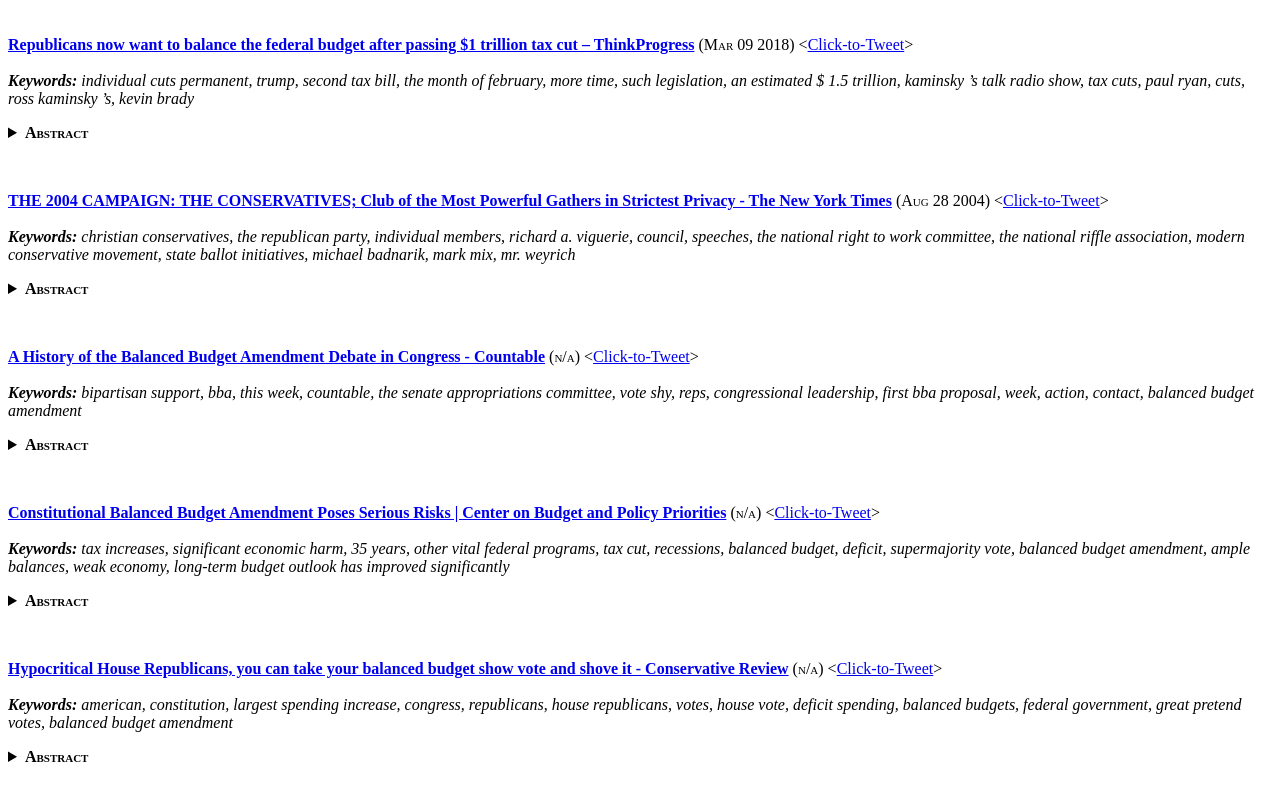
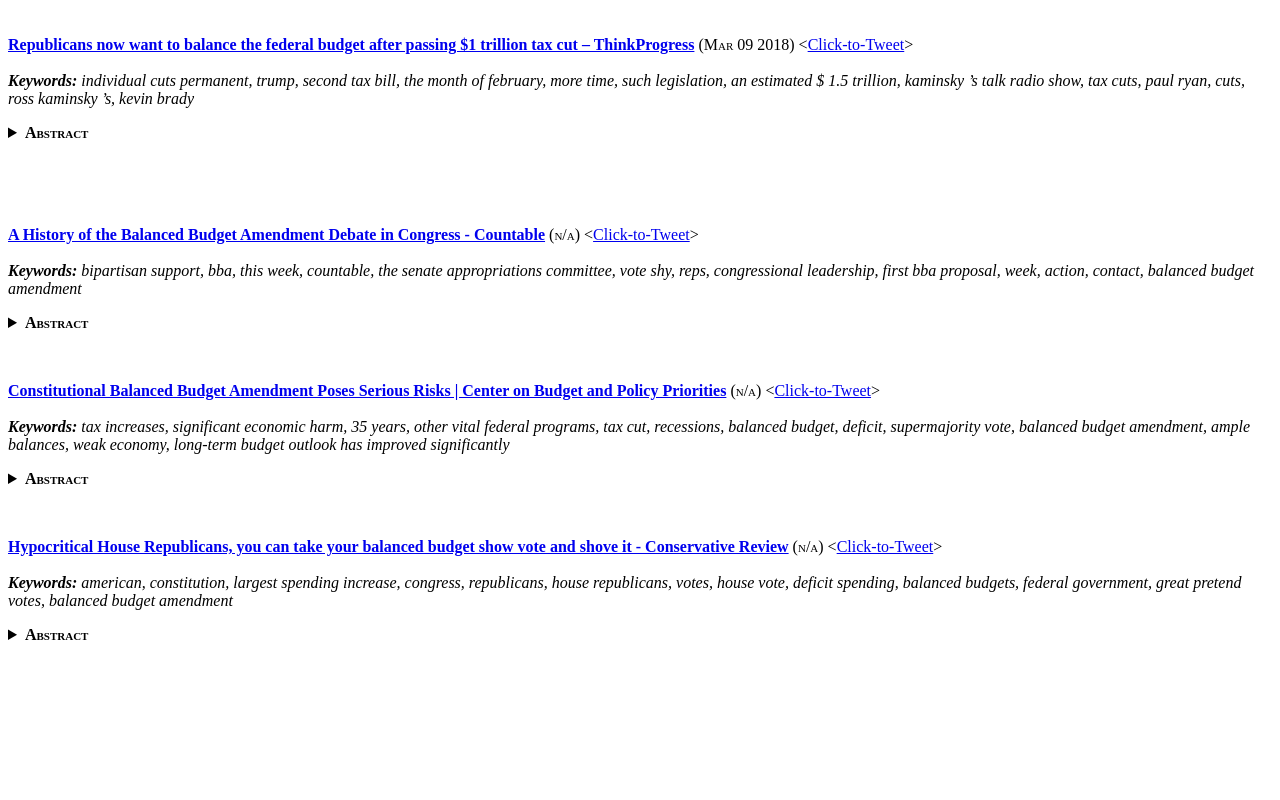
Before and after one commit to planetscape/planetscape.github.io, a plain HTML site: page noconcon/misc/bba.html in a window 1280 px wide. Shown: the part 841-1641 px from the top of the page. After the commit the page ends 1535 px from the top, so only its background shows below. Drawn offline with Linux system fonts and the light colour scheme.

Commit message:
smol fix

```diff
--- a/noconcon/misc/bba.html
+++ b/noconcon/misc/bba.html
@@ -109,24 +109,8 @@ summary.small {
         House Ways and Means Chairman Kevin Brady confirmed the existence of such legislation earlier in March, after President Trump stated three times in the month of February that Brady was working on a second tax bill. We think even more can be done, ” Brady said during a Fox Business appearance on March 14. While the tax cuts for families were long-term, they ’re not yet permanent. ” Paul Ryan himself said outright that Medicare and Medicaid were his next targets for 2018. “ “ … Frankly, it ’s   the   health   care entitlements that are the big drivers of our debt, so we spend more time on the   health   care entitlements — because ”
     </p>
 </details>
-</p><p>&nbsp;</p><p>
-<a href="https://www.nytimes.com/2004/08/28/us/2004-campaign-conservatives-club-most-powerful-gathers-strictest-privacy.html"><strong>THE 2004 CAMPAIGN: THE CONSERVATIVES; Club of the Most Powerful Gathers in Strictest Privacy - The New York Times</strong></a> (<span class="small">Aug 28 2004</span>) &lt;<a target="_blank" rel="noopener noreferrer" href="https://twitter.com/intent/tweet?text=THE%202004%20CAMPAIGN%3A%20THE%20CONSERVATIVES%3B%20Club%20of%20the%20Most%20Powerful%20Gathers%20in%20Strictest%20Privacy%20-%20The%20New%20York%20Times%20%28Aug%2028%202004%29%0Ahttps%3A//www.nytimes.com/2004/08/28/us/2004-campaign-conservatives-club-most-powerful-gathers-strictest-privacy.html%20%23NoBBA"><span>Click-to-Tweet</span></a>&gt;<br>
-<br>
-<em><strong>Keywords:</strong> christian conservatives, the republican party, individual members, richard a. viguerie, council, speeches, the national right to work committee, the national riffle association, modern conservative movement, state ballot initiatives, michael badnarik, mark mix, mr. weyrich </em>
-<br>
-<details>
-    <summary class="small">
-        <strong>
-            Abstract
-        </strong>
-    </summary>
-    <p>
-        Opt out or contact us anytime The 2004 Elections: Who Will Win in November? ,'' attendees said. The council was founded in 1981, just as the modern conservative movement began its ascendance. His partners included Paul Weyrich, another Christian conservative political organizer who also helped found the Heritage Foundation. Advertisement
- Continue reading the main story
- Over the years, the council has become a staging ground for conservative efforts to make the Republican Party more socially conservative. Not everyone present was a Bush supporter, however. This year, the council included speeches by Michael Badnarik of the Libertarian Party and Michael A. Peroutka of the ultraconservative Constitution Party. Nor was the gathering all business. At 10 p.m. on Thursday |
-    </p>
-</details>
-</p><p>&nbsp;</p><p>
+</p><p>&nbsp;</p>
+<p>&nbsp;</p><p>
 <a href="https://www.countable.us/articles/3797-history-balanced-budget-amendment-debate-congress"><strong>A History of the Balanced Budget Amendment Debate in Congress - Countable</strong></a> (<span class="small">n/a</span>) &lt;<a target="_blank" rel="noopener noreferrer" href="https://twitter.com/intent/tweet?text=A%20History%20of%20the%20Balanced%20Budget%20Amendment%20Debate%20in%20Congress%20-%20Countable%20%28n/a%29%0Ahttps%3A//www.countable.us/articles/3797-history-balanced-budget-amendment-debate-congress%20%23NoBBA"><span>Click-to-Tweet</span></a>&gt;<br>
 <br>
 <em><strong>Keywords:</strong> bipartisan support, bba, this week, countable, the senate appropriations committee, vote shy, reps, congressional leadership, first bba proposal, week, action, contact, balanced budget amendment </em>
```
